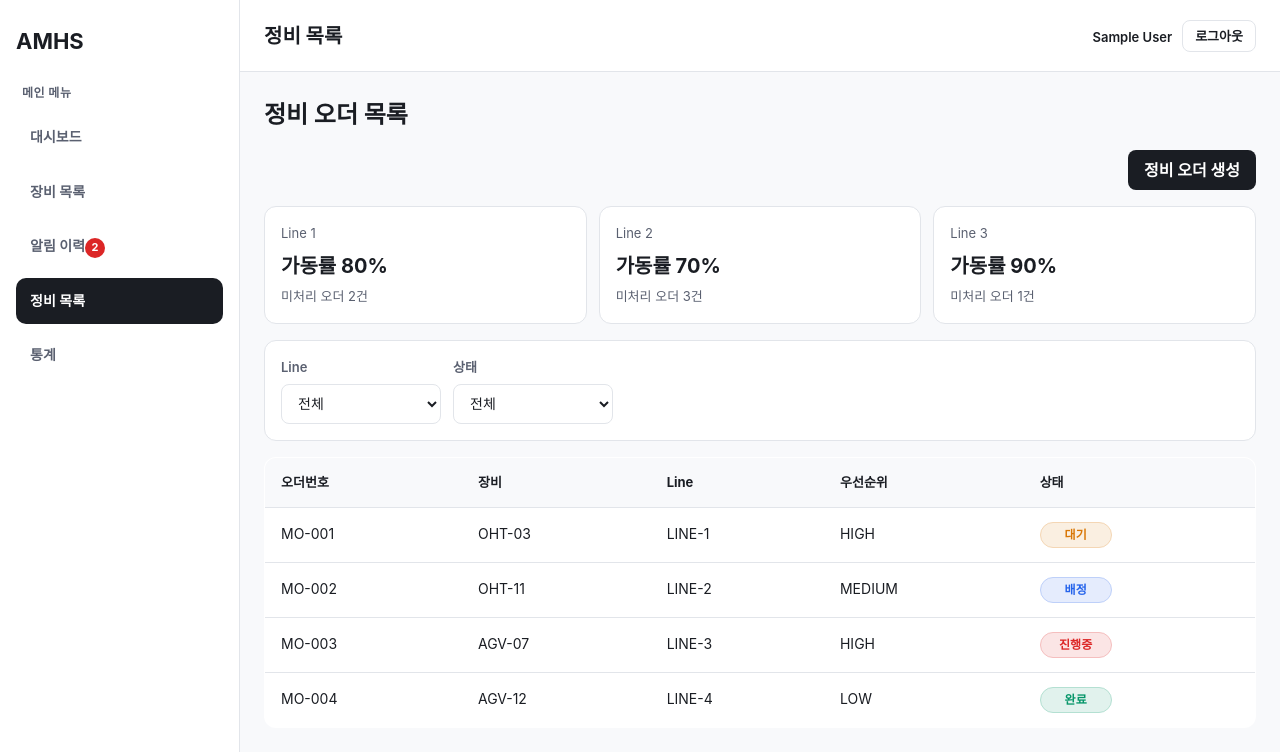
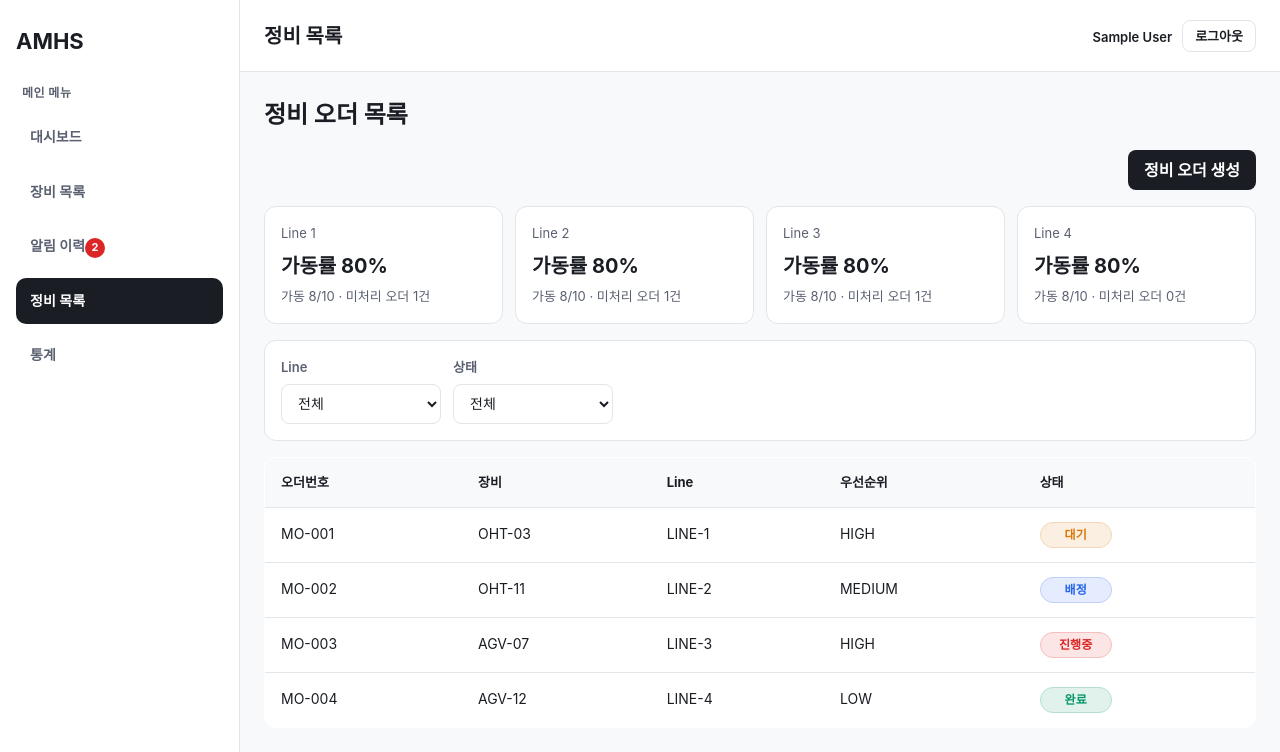
Before and after one commit to SF-KONA/AMHS-frontend, a Vue app: page /maintenance in a window 1280 px wide. Shown: the top 752 px of the page. Built offline with nearby package versions, Linux system fonts and the light colour scheme; sample sign-in values are in the browser's storage.

Commit message:
feat: 정비 목록 가동률 카드 하드코딩 제거 → equipmentStore 동적 계산

```diff
--- a/src/views/maintenance/MaintenanceListView.vue
+++ b/src/views/maintenance/MaintenanceListView.vue
@@ -10,20 +10,22 @@
             </div>
 
             <div class="summary-cards">
-                <div class="summary-card">
-                    <div class="summary-label">Line 1</div>
-                    <div class="summary-value">가동률 80%</div>
-                    <div class="summary-sub">미처리 오더 2건</div>
-                </div>
-                <div class="summary-card">
-                    <div class="summary-label">Line 2</div>
-                    <div class="summary-value">가동률 70%</div>
-                    <div class="summary-sub">미처리 오더 3건</div>
-                </div>
-                <div class="summary-card">
-                    <div class="summary-label">Line 3</div>
-                    <div class="summary-value">가동률 90%</div>
-                    <div class="summary-sub">미처리 오더 1건</div>
+                <div
+                    v-for="line in allLines"
+                    :key="line.lineId"
+                    :class="['summary-card', { 'is-under-min': getLineUtil(line).isUnderMin }]"
+                >
+                    <div class="summary-label">{{ line.lineName }}</div>
+                    <div
+                        class="summary-value"
+                        :style="{ color: getLineUtil(line).isUnderMin ? 'var(--color-danger)' : 'var(--color-text)' }"
+                    >
+                        가동률 {{ getLineUtil(line).percent }}%
+                    </div>
+                    <div class="summary-sub">
+                        가동 {{ getLineUtil(line).running }}/{{ line.totalSlots }}
+                        · 미처리 오더 {{ getPendingOrderCount(line.lineId) }}건
+                    </div>
                 </div>
             </div>
 
@@ -49,9 +51,10 @@
 </template>
 
 <script setup>
-import { computed, ref } from 'vue'
+import { computed, ref, onMounted } from 'vue'
 import { useRouter } from 'vue-router'
 import { useMaintenanceStore } from '../../stores/maintenanceStore'
+import { useEquipmentStore } from '../../stores/equipmentStore'
 import AppLayout from '../../layouts/AppLayout.vue'
 import FilterBar from '../../components/common/FilterBar.vue'
 import DataTable from '../../components/common/DataTable.vue'
@@ -59,6 +62,35 @@ import DataTable from '../../components/common/DataTable.vue'
 const router = useRouter()
 
 const maintenanceStore = useMaintenanceStore()
+const equipmentStore = useEquipmentStore()
+
+// 전체 Line 목록 (fabs → lines flatten)
+const allLines = computed(() => {
+    return equipmentStore.fabs.flatMap((fab) => fab.lines || [])
+})
+
+// Line별 가동률 계산
+function getLineUtil(line) {
+    const devices = equipmentStore.equipmentList.filter((e) => e.lineId === line.lineId)
+    const running = devices.filter((e) => e.status === 'RUNNING').length
+    const total = line.totalSlots || 10
+    const percent = total > 0 ? Math.round((running / total) * 100) : 0
+    const isUnderMin = running < (line.minRunning || 7)
+    return { running, percent, isUnderMin }
+}
+
+// Line별 미처리(COMPLETED 제외) 오더 수
+function getPendingOrderCount(lineId) {
+    return maintenanceStore.orderList.filter(
+        (o) => o.lineId === lineId && o.status !== 'COMPLETED',
+    ).length
+}
+
+// store 데이터 보장
+onMounted(() => {
+    if (!equipmentStore.fabs.length) equipmentStore.fetchFabs()
+    if (!equipmentStore.equipmentList.length) equipmentStore.fetchEquipment()
+})
 
 
 const filterValues = ref({
@@ -207,7 +239,7 @@ function getOrderStatusClass(status) {
 
 .summary-cards {
     display: grid;
-    grid-template-columns: repeat(3, 1fr);
+    grid-template-columns: repeat(4, 1fr);
     gap: 12px;
 }
 
@@ -216,6 +248,12 @@ function getOrderStatusClass(status) {
     border: 1px solid var(--color-border);
     border-radius: 12px;
     padding: 16px;
+    transition: border-color 0.2s;
+}
+
+.summary-card.is-under-min {
+    border-color: var(--color-danger);
+    background: color-mix(in srgb, var(--color-danger) 4%, white);
 }
 
 .summary-label {
@@ -238,6 +276,12 @@ function getOrderStatusClass(status) {
 
 @media (max-width: 900px) {
     .summary-cards {
+        grid-template-columns: repeat(2, 1fr);
+    }
+}
+
+@media (max-width: 600px) {
+    .summary-cards {
         grid-template-columns: 1fr;
     }
 }
```
